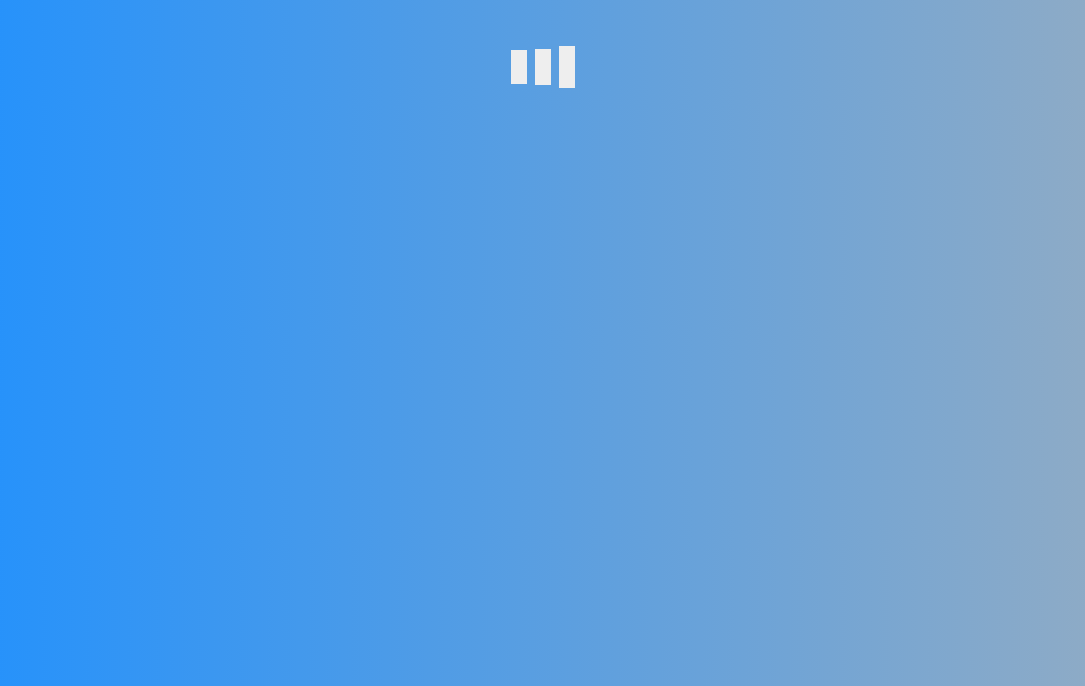
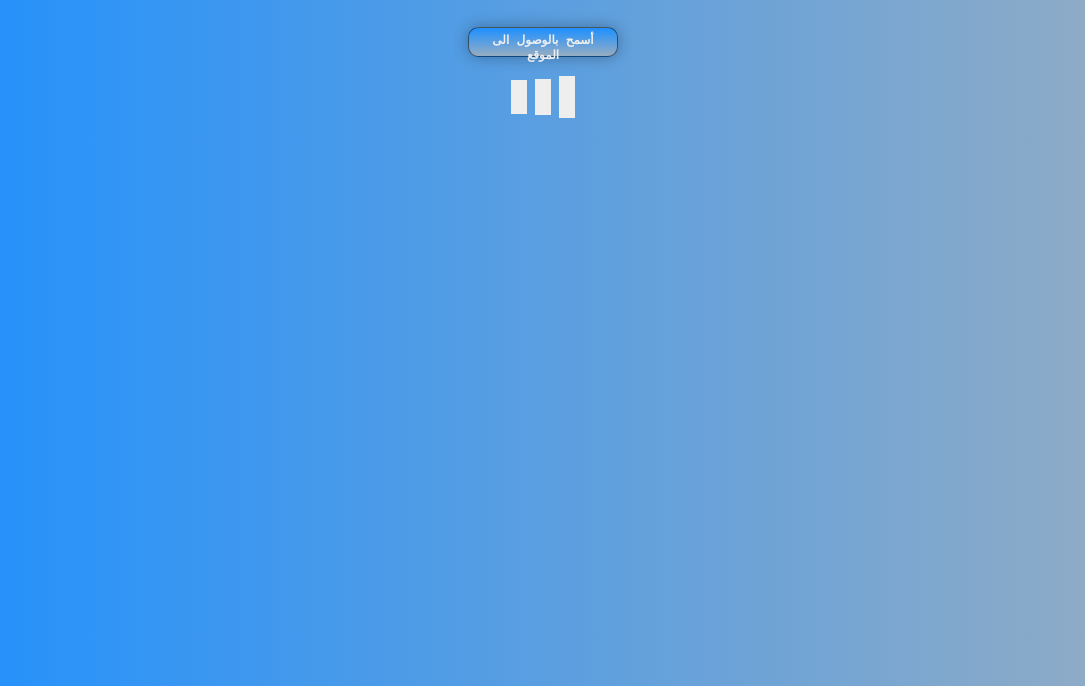
Before and after one commit to 7t4o/Weather-Forecast, a plain HTML site: page index.html in a window 1280 px wide. Shown: the part 114-800 px from the top of the page, without its empty margins (97-1182 px from the left). Drawn offline with Linux system fonts and the light colour scheme.

Commit message:
Update add location btn

```diff
--- a/index.html
+++ b/index.html
@@ -13,7 +13,12 @@
             <h1>توقعات الطقس</h1>
             <p></p>
         </div>
-        <main><div class="lds-facebook"><div></div><div></div><div></div></div></main>
+        <main>
+            <div class="preItems">
+                <button>أسمح بالوصول الى الموقع</button>
+                <div class="lds-facebook"><div></div><div></div><div></div></div>
+            </div>
+        </main>
     </div>
 
     <script src="main.js"></script>
--- a/main.js
+++ b/main.js
@@ -14,7 +14,7 @@ function getSimpleLocation() { //طلب الوصول الى الموقع
 }
 
 async function get(lat, lon) { // جلب البيانات
-    const loadingSpinner = document.getElementsByClassName('lds-facebook')[0];
+    const loadingSpinner = document.getElementsByClassName('preItems')[0];
 
     try{
         const response = await fetch(`https://api.openweathermap.org/data/2.5/forecast?lat=${lat}&lon=${lon}&lang=ar&appid=ade96dcdc1c817fafa0dc00d90c518db&units=metric`);
@@ -90,4 +90,8 @@ function statusDay(day, weather, temp, icon, weatherDetails, cityName){ // أن
             </div>`
     p.innerHTML = `(${cityName})`
 }
+
 getSimpleLocation()
+
+let btn = document.querySelector(".preItems button");
+btn.addEventListener('click', getSimpleLocation);
--- a/styles.css
+++ b/styles.css
@@ -4,6 +4,7 @@
     box-sizing: border-box;
     font-family: Andale Mono, monospace;
     color: #eee;
+    outline: none;
 }
 
 body {
@@ -34,6 +35,32 @@ body {
 
 .title p {
     font-size: 25px;
+}
+
+.preItems {
+    width: 100%;
+    height: 100%;
+    display: flex;
+    flex-direction: column;
+    align-items: center;
+}
+
+.preItems button {
+    height: 30px;
+    width: 150px;
+    background: linear-gradient(180deg, dodgerblue, #96ADC2);
+    box-shadow: 0 0 15px rgba(0, 0, 0, 0.3);
+    border: 1px solid rgba(0, 0, 0, 0.5);
+    border-radius: 10px;
+    font-size: 12px;
+    font-weight: bold;
+    padding: 5px;
+    cursor: pointer;
+}
+
+.preItems button:active {
+    border: none;
+    transform: scale(0.95);
 }
 
 main {
@@ -103,7 +130,6 @@ main .day {
     position: relative;
     width: 80px;
     height: 80px;
-    margin-left: calc(50% - 40px);
 }
 .lds-facebook div {
     display: inline-block;
```
